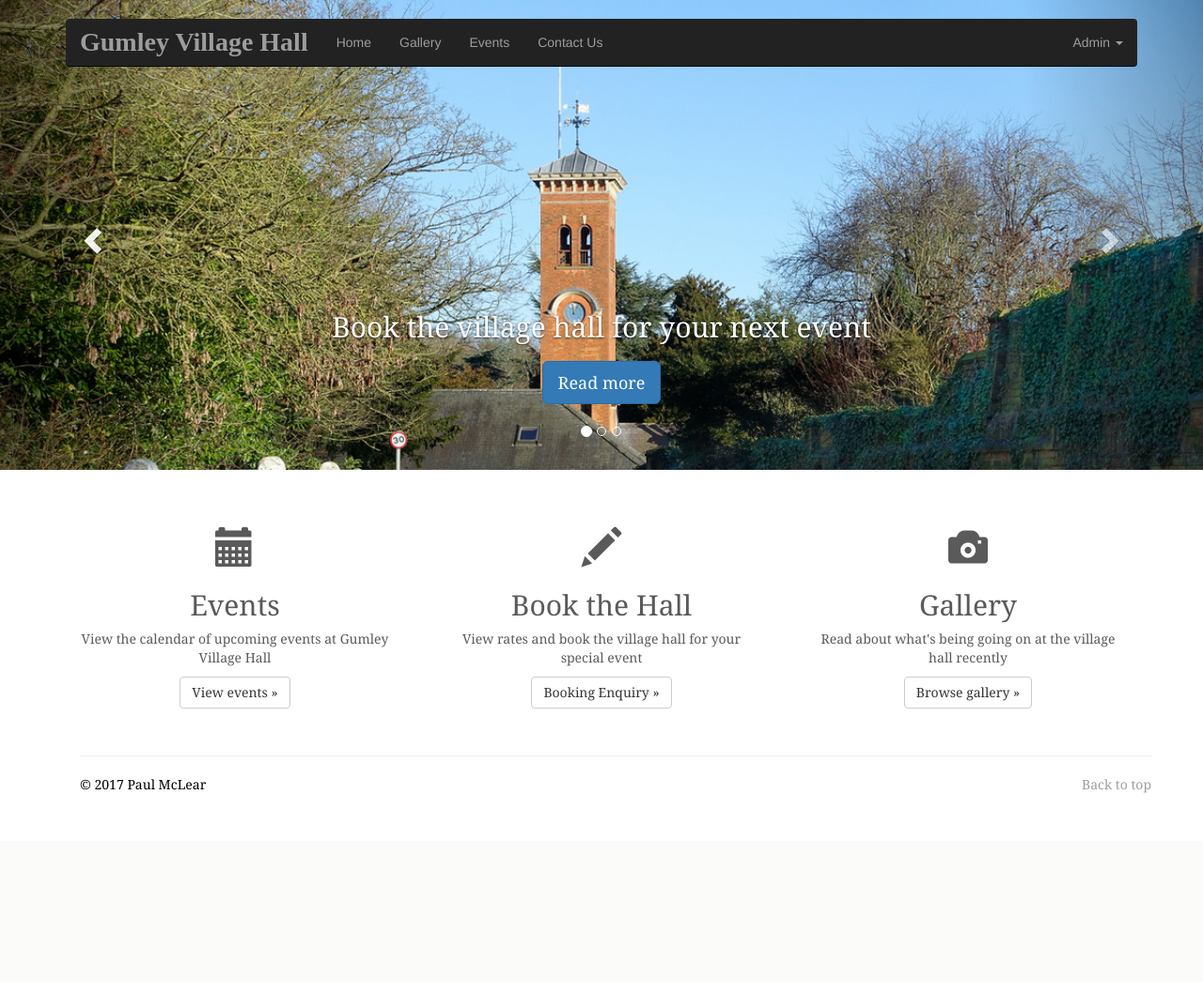
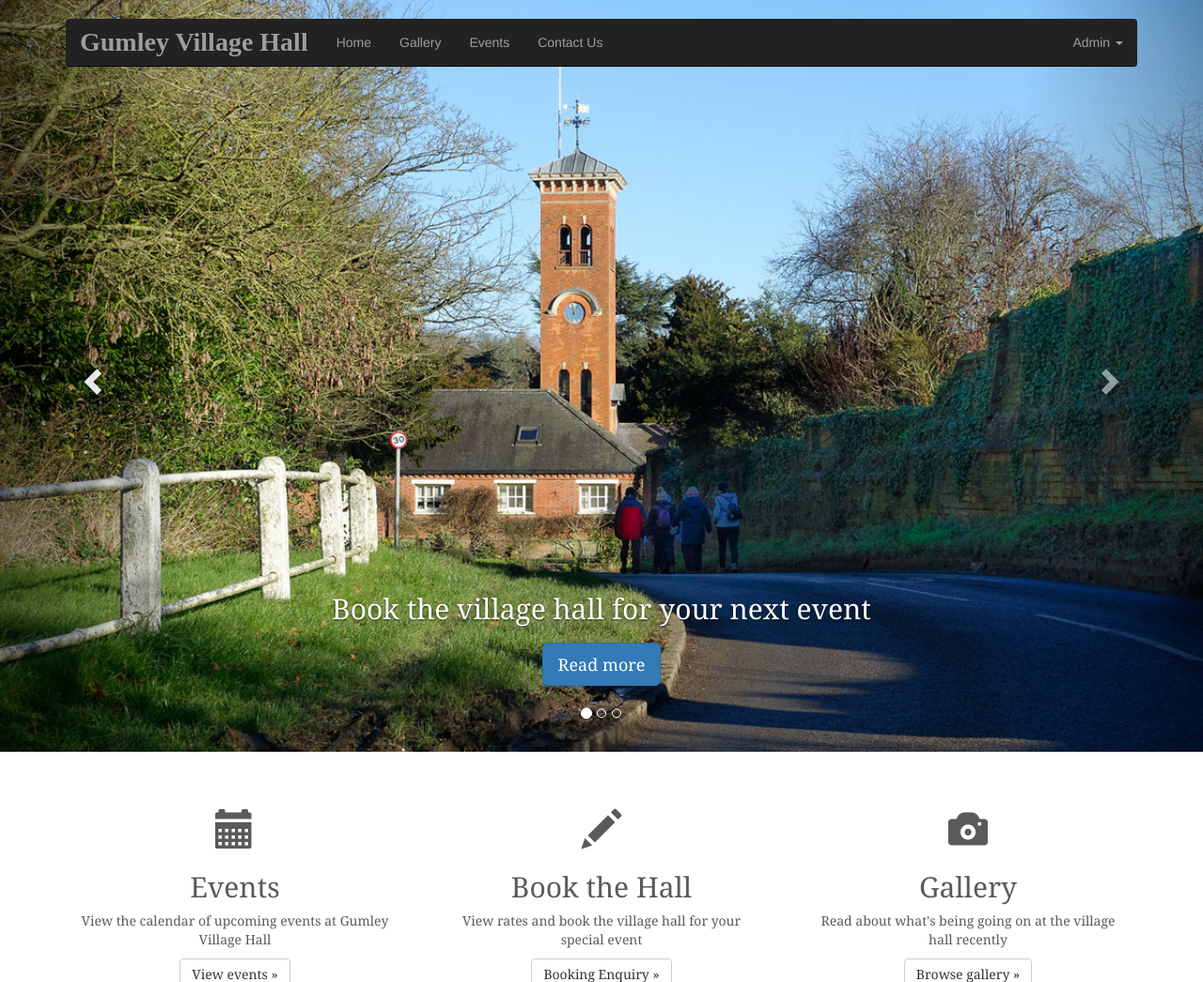
Before and after one commit to pemm8/village-hall, a Flask app: page / in a window 1280 px wide. Shown: the top 1045 px of the page at 94% size. Before the commit the page ends 844 px from the top, so only its background shows below. Run offline with Flask 2, Linux system fonts and the light colour scheme; parts of the project's set-up code (start-up, migrations or seed data) failed here and were passed over; some libraries are stand-ins or nearby versions; some web fonts are replaced.

Commit message:
Minor fix to carousel.css to rectify img display.

```diff
--- a/app/static/css/carousel.css
+++ b/app/static/css/carousel.css
@@ -39,7 +39,7 @@ body {
 
 /* Carousel base class */
 .carousel {
-  height: 500px;
+  height: 800px;
   margin-bottom: 60px;
 }
 /* Since positioning the image, we need to help out the caption */
@@ -49,7 +49,7 @@ body {
 
 /* Declare heights because of positioning of img element */
 .carousel .item {
-  height: 500px;
+  height: 800px;
   background-color: #777;
 }
 .carousel-inner > .item > img {
```
